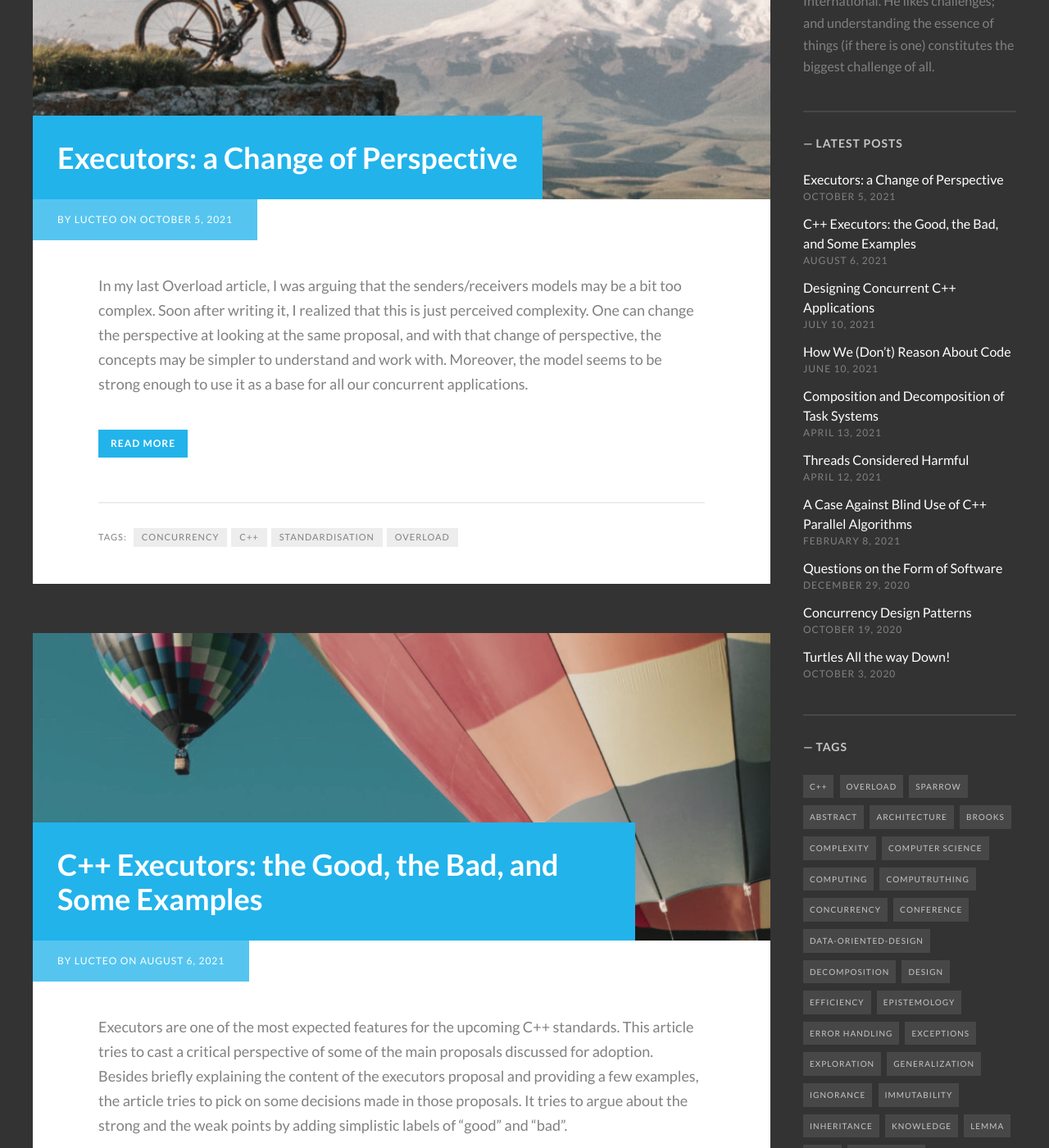
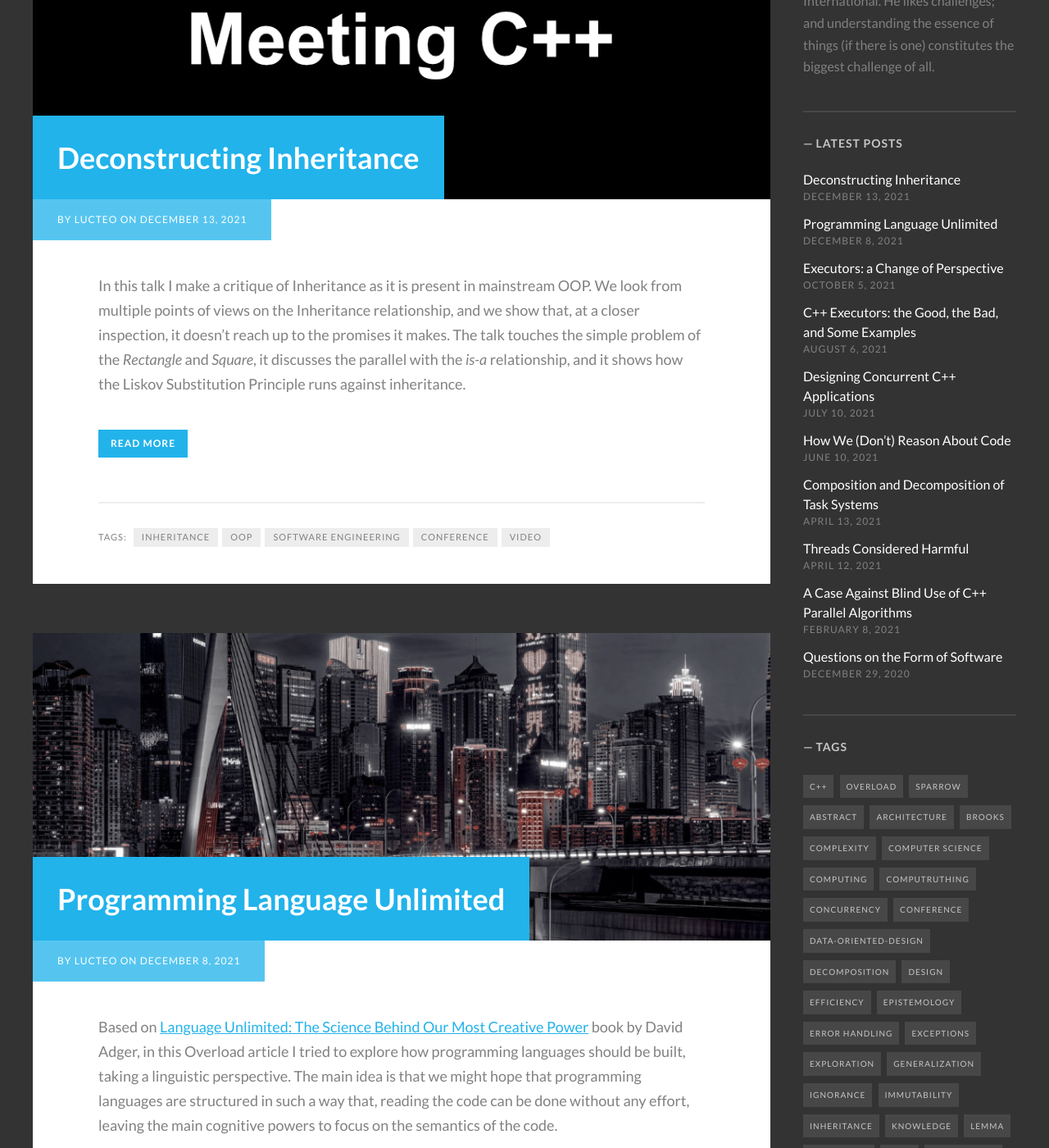
Before and after one commit to lucteo/lucteo.github.io, a Jekyll site: the page built from index.html, in a window 1280 px wide and 1400 px high, scrolled down 375 px. Shown: the whole window at 82% size. Built offline with Jekyll 4.4.1, drawn with Linux system fonts in a browser that asks for light colours; some web fonts are replaced; a script that is not in the unit is left out; the list of posts is cut into pages by our own code; some of the changed text lies outside the part shown.

Commit message:
Add "Programming Language Unlimited" article Add "Deconstructing Inheritance" talk

```diff
--- /dev/null
+++ b/_posts/2021-12-08-programming-language-unlimited.md
@@ -0,0 +1,24 @@
+---
+layout: post
+title:  "Programming Language Unlimited"
+date:   2021-12-08
+banner_image: overload166.jpg
+image: images/posts/overload166.jpg
+description: "A linguistic perspective on how to build programming languages"
+tags: [programming languages, linguistics, Sparrow, Overload]
+img_credits:
+    - ["https://accu.org/journals/overload/29/166/overload166.pdf", "ACCU", "Overload 166, December 2021", ""]
+---
+
+Based on [Language Unlimited: The Science Behind Our Most Creative Power][2] book by David Adger, in this Overload article I tried to explore how programming languages should be built, taking a linguistic perspective. The main idea is that we might hope that programming languages are structured in such a way that, reading the code can be done without any effort, leaving the main cognitive powers to focus on the semantics of the code.
+
+<!--more-->
+
+Please read more in the [Overload][1] article.
+
+<iframe width="620" height="876.5" src="https://accu.org/journals/overload/29/166/overload166.pdf" frameborder="0"></iframe>
+
+Keep truthing!
+
+[1]:    https://accu.org/journals/overload/29/166/overload166.pdf
+[2]:    https://www.amazon.com/Language-Unlimited-Science-Behind-Creative/dp/0192843060
--- /dev/null
+++ b/_posts/2021-12-13-deconstructing-inheritance.md
@@ -0,0 +1,25 @@
+---
+layout: post
+title:  "Deconstructing Inheritance"
+date:   2021-12-13
+banner_image: MeetingCpp2021.png
+image: images/posts/MeetingCpp2021.png
+description: "What is the gap between the meanings that most Object-Oriented programmers will infuse inheritance with, and what inheritance actually stands for? Are there hidden oppositions in its structure, are signifiers arbitrary? Does inheritance have inner inadequacies?"
+tags: [inheritance, oop, software engineering, conference, video]
+---
+
+In this talk I make a critique of Inheritance as it is present in mainstream OOP. We look from multiple points of views on the Inheritance relationship, and we show that, at a closer inspection, it doesn't reach up to the promises it makes. The talk touches the simple problem of the *Rectangle* and *Square*, it discusses the parallel with the *is-a* relationship, and it shows how the Liskov Substitution Principle runs against inheritance.
+
+<!--more-->
+
+The talk is based on the [Overload][3] article with the same title.
+
+Video is available on [YouTube][1]. Slides and more information can be found [here][2].
+
+<iframe width="560" height="315" src="https://www.youtube.com/embed/Rs9ykyFlebU" title="YouTube video player" frameborder="0" allow="accelerometer; autoplay; clipboard-write; encrypted-media; gyroscope; picture-in-picture" allowfullscreen></iframe>
+
+Keep truthing!
+
+[1]:    https://www.youtube.com/watch?v=Rs9ykyFlebU
+[2]:    {% link pres/2021-meetingcpp.md %}
+[3]:    https://accu.org/journals/overload/28/156/overload156.pdf
```
Also changed, not shown: _posts/2021-07-10-designing-concurrent-cpp-applications.md (+1 -1 lines), images/posts/MeetingCpp2021.png (added), images/posts/overload166.jpg (added).
